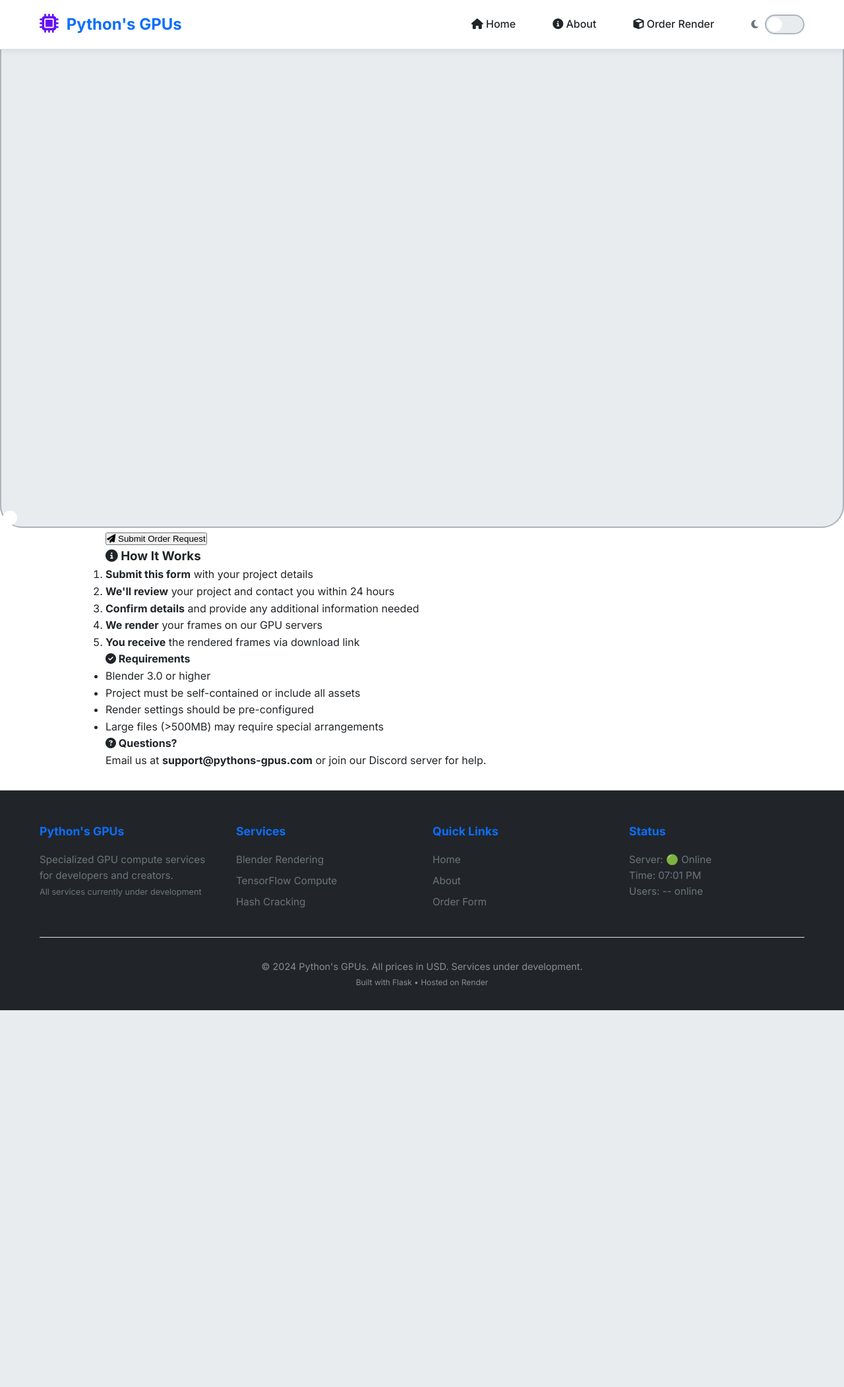
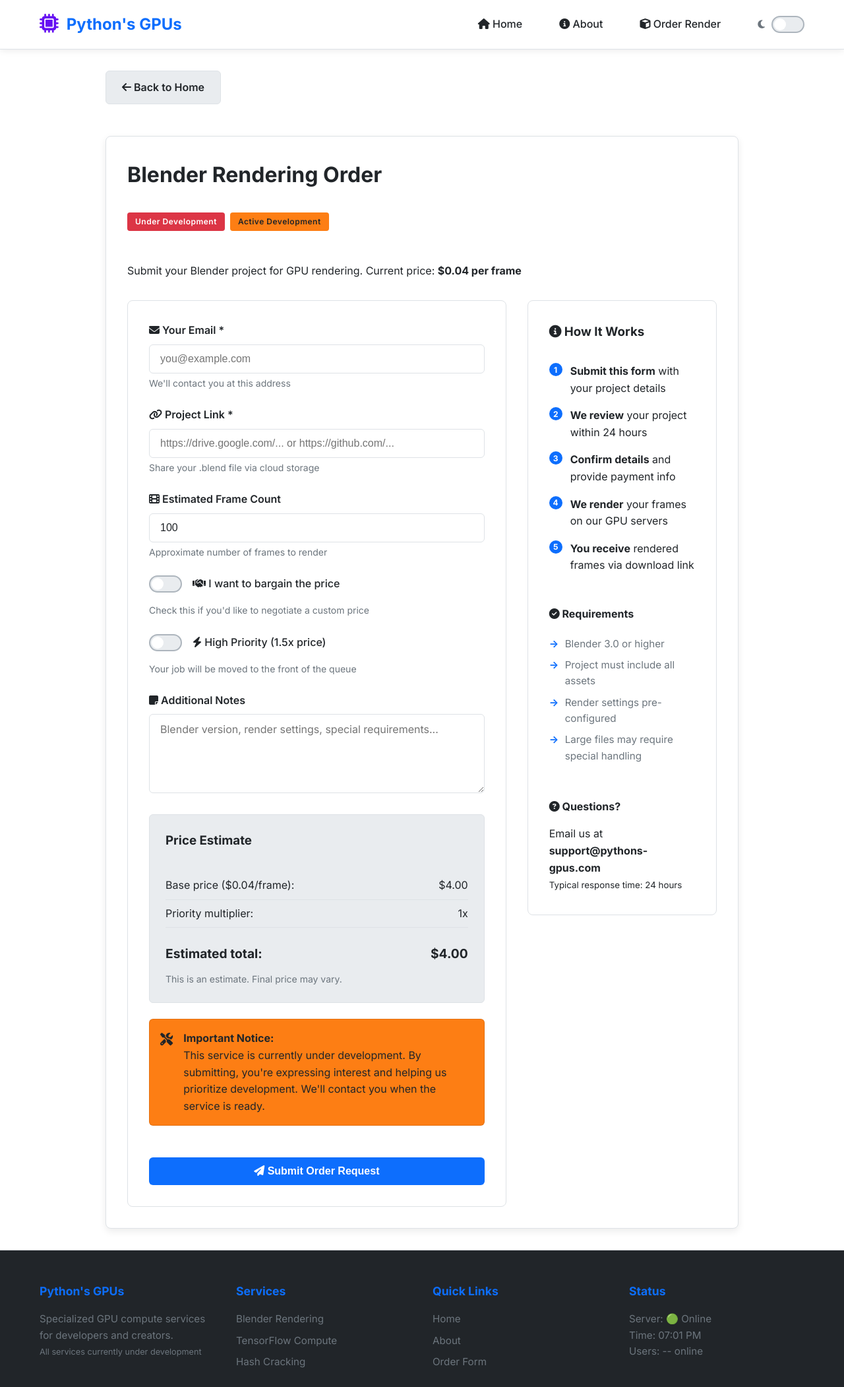
Before and after one commit to Teddy11235-evil/pythons-GPUS, a Flask app: page /blender-order in a window 1280 px wide. Shown: the top 2102 px of the page at 66% size. Before the commit the page ends 1531 px from the top, so only its background shows below. Run offline with Flask 3, Linux system fonts and the light colour scheme; data that the repository does not hold is empty; some web fonts are replaced.

Commit message:
Update blender_order.html

```diff
--- a/templates/blender_order.html
+++ b/templates/blender_order.html
@@ -1,126 +1,164 @@
 {% extends "base.html" %}
+
+{% block title %}Blender Order - Python's GPUs{% endblock %}
 
 {% block content %}
 <div class="container order-container">
-    <a href="/" class="back-button">
+    <a href="/" class="btn btn-secondary mb-3">
         <i class="fas fa-arrow-left"></i> Back to Home
     </a>
 
+    <div class="order-card">
         <div class="order-header">
-        <h1>Blender Rendering Order</h1>
-        <div class="service-tags">
-            <span class="tag development-tag">Under Development</span>
-            <span class="tag working-tag">Being Worked On</span>
+            <h1 class="mb-2">Blender Rendering Order</h1>
+            <div class="service-tags mb-3">
+                <span class="tag dev-tag">Under Development</span>
+                <span class="tag work-tag">Active Development</span>
             </div>
-        <p class="order-subtitle">Submit your Blender project for GPU rendering. Current price: <strong>{{ prices.blender_per_frame }} per frame</strong></p>
+            <p class="order-subtitle">
+                Submit your Blender project for GPU rendering. Current price: <strong>{{ prices.blender_per_frame }} per frame</strong>
+            </p>
         </div>
 
         <div class="order-content">
             <div class="order-form-container">
-            <form method="POST" class="order-form">
+                <form method="POST" class="order-form" onsubmit="return handleFormSubmit()">
+                    <!-- Email -->
                     <div class="form-group">
-                    <label for="email">Your Email *</label>
-                    <input type="email" id="email" name="email" required placeholder="you@example.com">
-                    <small>We'll contact you at this address</small>
+                        <label for="email" class="form-label">
+                            <i class="fas fa-envelope"></i> Your Email *
+                        </label>
+                        <input type="email" id="email" name="email" class="form-control"
+                               required placeholder="you@example.com">
+                        <small class="form-text">We'll contact you at this address</small>
                     </div>
 
+                    <!-- Project Link -->
                     <div class="form-group">
-                    <label for="project_link">Project Link *</label>
-                    <input type="url" id="project_link" name="project_link" required
-                           placeholder="https://onedrive.live.com/... or https://github.com/...">
-                    <small>Share your .blend file via OneDrive, Google Drive, GitHub, or similar</small>
+                        <label for="project_link" class="form-label">
+                            <i class="fas fa-link"></i> Project Link *
+                        </label>
+                        <input type="url" id="project_link" name="project_link" class="form-control"
+                               required placeholder="https://drive.google.com/... or https://github.com/...">
+                        <small class="form-text">Share your .blend file via cloud storage</small>
                     </div>
 
+                    <!-- Frame Count -->
                     <div class="form-group">
-                    <label for="frame_count">Estimated Frame Count</label>
-                    <input type="number" id="frame_count" name="frame_count" min="1" value="100"
-                           onchange="updatePriceEstimate()">
-                    <small>Estimated total frames to render</small>
+                        <label for="frame_count" class="form-label">
+                            <i class="fas fa-film"></i> Estimated Frame Count
+                        </label>
+                        <input type="number" id="frame_count" name="frame_count" class="form-control"
+                               min="1" value="100" onchange="updatePriceEstimate()">
+                        <small class="form-text">Approximate number of frames to render</small>
                     </div>
 
-                <div class="form-group toggle-group">
-                    <label class="toggle-label">
-                        <input type="checkbox" id="bargain" name="bargain" onchange="updatePriceEstimate()">
+                    <!-- Toggle: Bargain -->
+                    <div class="form-group">
+                        <div class="form-toggle">
+                            <label class="toggle-switch toggle-small">
+                                <input type="checkbox" id="bargain" name="bargain"
+                                       onchange="updatePriceEstimate()">
                                 <span class="toggle-slider"></span>
-                        <span class="toggle-text">I want to bargain the price</span>
                             </label>
-                    <small>Check this if you'd like to negotiate a custom price</small>
+                            <label for="bargain" class="toggle-label">
+                                <i class="fas fa-handshake"></i> I want to bargain the price
+                            </label>
+                        </div>
+                        <small class="form-text">Check this if you'd like to negotiate a custom price</small>
                     </div>
 
-                <div class="form-group toggle-group">
-                    <label class="toggle-label">
-                        <input type="checkbox" id="priority" name="priority" onchange="updatePriceEstimate()">
+                    <!-- Toggle: Priority -->
+                    <div class="form-group">
+                        <div class="form-toggle">
+                            <label class="toggle-switch toggle-small">
+                                <input type="checkbox" id="priority" name="priority"
+                                       onchange="updatePriceEstimate()">
                                 <span class="toggle-slider"></span>
-                        <span class="toggle-text">High Priority ({{ prices.priority_multiplier }} price)</span>
                             </label>
-                    <small>Your job will be moved to the front of the queue</small>
+                            <label for="priority" class="toggle-label">
+                                <i class="fas fa-bolt"></i> High Priority ({{ prices.priority_multiplier }} price)
+                            </label>
+                        </div>
+                        <small class="form-text">Your job will be moved to the front of the queue</small>
                     </div>
 
+                    <!-- Notes -->
                     <div class="form-group">
-                    <label for="notes">Additional Notes</label>
-                    <textarea id="notes" name="notes" rows="4"
+                        <label for="notes" class="form-label">
+                            <i class="fas fa-sticky-note"></i> Additional Notes
+                        </label>
+                        <textarea id="notes" name="notes" class="form-control" rows="4"
                                   placeholder="Blender version, render settings, special requirements..."></textarea>
                     </div>
 
-                <div class="price-estimate">
-                    <h3>Price Estimate</h3>
-                    <div class="price-breakdown">
-                        <div class="price-line">
-                            <span>Base price (per frame):</span>
-                            <span>{{ prices.blender_per_frame }}</span>
+                    <!-- Price Estimate -->
+                    <div class="price-summary">
+                        <h3 class="mb-2">Price Estimate</h3>
+                        <div class="price-row">
+                            <span>Base price ({{ prices.blender_per_frame }}/frame):</span>
+                            <span id="base-price-display">{{ prices.blender_per_frame }}</span>
                         </div>
-                        <div class="price-line">
+                        <div class="price-row">
                             <span>Priority multiplier:</span>
                             <span id="multiplier-display">1x</span>
                         </div>
-                        <div class="price-line total">
+                        <div class="price-row price-total">
                             <span>Estimated total:</span>
                             <span id="total-estimate">$4.00</span>
                         </div>
-                    </div>
-                    <small class="estimate-note">This is an estimate. Final price may vary based on render complexity.</small>
+                        <small class="form-text">This is an estimate. Final price may vary.</small>
                     </div>
 
-                <div class="development-notice">
-                    <i class="fas fa-exclamation-triangle"></i>
-                    <p><strong>Note:</strong> This service is currently under development. By submitting, you're expressing interest and helping us prioritize development. We'll contact you when the service is ready.</p>
+                    <!-- Development Notice -->
+                    <div class="development-notice mb-3">
+                        <i class="fas fa-tools"></i>
+                        <div>
+                            <strong>Important Notice:</strong>
+                            <p>This service is currently under development. By submitting, you're expressing interest
+                               and helping us prioritize development. We'll contact you when the service is ready.</p>
+                        </div>
                     </div>
 
-                <button type="submit" class="cta-button submit-button">
+                    <!-- Submit Button -->
+                    <button type="submit" class="btn btn-primary btn-full" id="submit-btn">
                         <i class="fas fa-paper-plane"></i> Submit Order Request
                     </button>
                 </form>
             </div>
 
             <div class="order-info">
-            <h3><i class="fas fa-info-circle"></i> How It Works</h3>
-            <ol class="info-steps">
+                <h3 class="mb-2"><i class="fas fa-info-circle"></i> How It Works</h3>
+                <ol class="info-steps mb-3">
                     <li><strong>Submit this form</strong> with your project details</li>
-                <li><strong>We'll review</strong> your project and contact you within 24 hours</li>
-                <li><strong>Confirm details</strong> and provide any additional information needed</li>
+                    <li><strong>We review</strong> your project within 24 hours</li>
+                    <li><strong>Confirm details</strong> and provide payment info</li>
                     <li><strong>We render</strong> your frames on our GPU servers</li>
-                <li><strong>You receive</strong> the rendered frames via download link</li>
+                    <li><strong>You receive</strong> rendered frames via download link</li>
                 </ol>
 
-            <div class="requirements">
-                <h4><i class="fas fa-check-circle"></i> Requirements</h4>
-                <ul>
+                <div class="requirements mb-3">
+                    <h4 class="mb-1"><i class="fas fa-check-circle"></i> Requirements</h4>
+                    <ul class="service-features">
                         <li>Blender 3.0 or higher</li>
-                    <li>Project must be self-contained or include all assets</li>
-                    <li>Render settings should be pre-configured</li>
-                    <li>Large files (>500MB) may require special arrangements</li>
+                        <li>Project must include all assets</li>
+                        <li>Render settings pre-configured</li>
+                        <li>Large files may require special handling</li>
                     </ul>
                 </div>
 
                 <div class="contact-support">
-                <h4><i class="fas fa-question-circle"></i> Questions?</h4>
-                <p>Email us at <strong>support@pythons-gpus.com</strong> or join our Discord server for help.</p>
+                    <h4 class="mb-1"><i class="fas fa-question-circle"></i> Questions?</h4>
+                    <p>Email us at <strong>support@pythons-gpus.com</strong></p>
+                    <p><small>Typical response time: 24 hours</small></p>
+                </div>
             </div>
         </div>
     </div>
 </div>
 
 <script>
+// Price calculation
 function updatePriceEstimate() {
     const basePrice = {{ prices.blender_per_frame|replace('$', '')|float }};
     const frameCount = parseInt(document.getElementById('frame_count').value) || 100;
@@ -129,81 +167,178 @@
 
     const total = basePrice * frameCount * multiplier;
 
-    document.getElementById('multiplier-display').textContent = multiplier + 'x';
-    document.getElementById('total-estimate').textContent = '$' + total.toFixed(2);
-}
-</script>
-<!-- Add this at the bottom of blender_order.html, before closing the block -->
-<script>
-function updatePriceEstimate() {
-    const basePrice = {{ prices.blender_per_frame|replace('$', '')|float }};
-    const frameCount = parseInt(document.getElementById('frame_count').value) || 100;
-    const priority = document.getElementById('priority').checked;
-    const multiplier = priority ? 1.5 : 1.0;
-
-    const total = basePrice * frameCount * multiplier;
-
+    // Update displays
+    document.getElementById('base-price-display').textContent = `$${(basePrice * frameCount).toFixed(2)}`;
     document.getElementById('multiplier-display').textContent = multiplier + 'x';
     document.getElementById('total-estimate').textContent = '$' + total.toFixed(2);
 }
 
-// Enhanced form submission
-document.addEventListener('DOMContentLoaded', function() {
-    const orderForm = document.querySelector('.order-form');
-    if (orderForm) {
-        orderForm.addEventListener('submit', async function(e) {
-            e.preventDefault();
-
-            // Collect form data
-            const formData = {
-                email: document.getElementById('email').value,
-                project_link: document.getElementById('project_link').value,
-                bargain: document.getElementById('bargain').checked,
-                priority: document.getElementById('priority').checked,
-                notes: document.getElementById('notes').value,
-                frame_count: document.getElementById('frame_count').value,
-                service_type: 'Blender Rendering',
-                base_price: '{{ prices.blender_per_frame }}',
-                multiplier: document.getElementById('priority').checked ? '1.5x' : '1x',
-                estimated_total: document.getElementById('total-estimate').textContent
-            };
+// Form submission handler
+function handleFormSubmit() {
+    const btn = document.getElementById('submit-btn');
+    const originalText = btn.innerHTML;
 
     // Show loading state
-            const submitButton = document.querySelector('.submit-button');
-            const originalText = submitButton.innerHTML;
-            submitButton.innerHTML = '<i class="fas fa-spinner fa-spin"></i> Sending Order...';
-            submitButton.disabled = true;
+    btn.innerHTML = '<i class="fas fa-spinner fa-spin"></i> Processing...';
+    btn.disabled = true;
 
-            try {
-                // Submit via API
-                const response = await fetch('/api/order', {
-                    method: 'POST',
-                    headers: {
-                        'Content-Type': 'application/json',
-                    },
-                    body: JSON.stringify(formData)
-                });
-
-                const data = await response.json();
-
-                if (data.success) {
-                    // Also submit the regular form for server-side processing
-                    orderForm.submit();
-                } else {
-                    alert('Order submitted but Discord notification failed. Your order is still saved.');
-                    orderForm.submit();
-                }
-            } catch (error) {
-                console.error('Error:', error);
-                alert('There was an error submitting your order. Please try again.');
-                submitButton.innerHTML = originalText;
-                submitButton.disabled = false;
-            }
-        });
+    // Allow form to submit normally
+    return true;
 }
 
-    // Update price on load
+// Initialize price estimate
+document.addEventListener('DOMContentLoaded', function() {
     updatePriceEstimate();
 });
 </script>
+
+<style>
+/* Additional styles for order page */
+.order-content {
+    display: grid;
+    grid-template-columns: 2fr 1fr;
+    gap: 2rem;
+    margin-top: 2rem;
+}
+
+@media (max-width: 992px) {
+    .order-content {
+        grid-template-columns: 1fr;
+    }
+}
+
+.order-form-container {
+    background: var(--card-bg);
+    padding: 2rem;
+    border-radius: 8px;
+    border: 1px solid var(--border-color);
+}
+
+.order-info {
+    background: var(--card-bg);
+    padding: 2rem;
+    border-radius: 8px;
+    border: 1px solid var(--border-color);
+    height: fit-content;
+}
+
+.info-steps {
+    list-style: none;
+    counter-reset: step-counter;
+    padding-left: 0;
+}
+
+.info-steps li {
+    counter-increment: step-counter;
+    margin-bottom: 1rem;
+    padding-left: 2rem;
+    position: relative;
+}
+
+.info-steps li:before {
+    content: counter(step-counter);
+    position: absolute;
+    left: 0;
+    top: 0;
+    background: var(--accent-primary);
+    color: white;
+    width: 20px;
+    height: 20px;
+    border-radius: 50%;
+    display: flex;
+    align-items: center;
+    justify-content: center;
+    font-size: 0.75rem;
+    font-weight: bold;
+}
+
+.development-notice {
+    background: var(--warning);
+    color: #212529;
+    padding: 1rem;
+    border-radius: 6px;
+    display: flex;
+    gap: 1rem;
+    align-items: flex-start;
+    border: 1px solid rgba(0,0,0,0.1);
+}
+
+.development-notice i {
+    font-size: 1.2rem;
+    margin-top: 0.2rem;
+}
+
+.form-text {
+    display: block;
+    margin-top: 0.25rem;
+    color: var(--text-secondary);
+    font-size: 0.875rem;
+}
+
+.toggle-label {
+    font-weight: 500;
+    color: var(--text-primary);
+    cursor: pointer;
+}
+
+/* Fix toggle switch sizing */
+.toggle-switch {
+    position: relative;
+    width: 50px;
+    height: 26px;
+    flex-shrink: 0;
+}
+
+.toggle-switch input {
+    opacity: 0;
+    width: 0;
+    height: 0;
+}
+
+.toggle-slider {
+    position: absolute;
+    cursor: pointer;
+    top: 0;
+    left: 0;
+    right: 0;
+    bottom: 0;
+    background: var(--toggle-bg);
+    border-radius: 34px;
+    border: 2px solid var(--toggle-border);
+    transition: .4s;
+}
+
+.toggle-slider:before {
+    position: absolute;
+    content: "";
+    height: 18px;
+    width: 18px;
+    left: 2px;
+    bottom: 2px;
+    background: var(--toggle-handle);
+    border-radius: 50%;
+    transition: .4s;
+}
+
+.toggle-switch input:checked + .toggle-slider {
+    background: var(--accent-primary);
+    border-color: var(--accent-primary);
+}
+
+.toggle-switch input:checked + .toggle-slider:before {
+    transform: translateX(24px);
+}
+
+.toggle-small {
+    width: 50px;
+    height: 26px;
+}
+
+.toggle-small .toggle-slider:before {
+    height: 18px;
+    width: 18px;
+    left: 2px;
+    bottom: 2px;
+}
+</style>
 {% endblock %}
```
Lines whose indentation alone changed are shown as unchanged.
